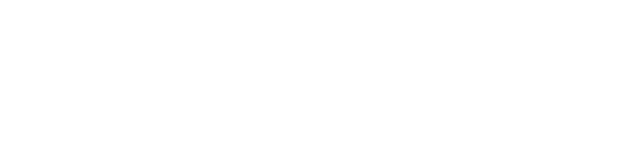
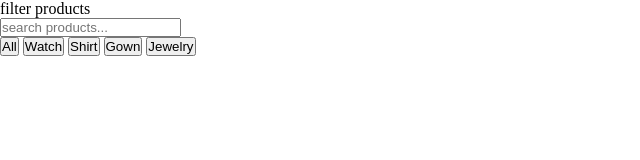
Before and after one commit to mohammaderfankh/searchProject, a plain HTML site: page index.html in a window 1280 px wide. Shown: the whole page, without its empty margins (0-640 px from the left). Drawn offline with Linux system fonts and the light colour scheme.

Commit message:
add header

```diff
--- a/index.html
+++ b/index.html
@@ -8,7 +8,23 @@
         <title>Document</title>
     </head>
     <body>
-
+        <header>
+            <div class="header">
+                <div class="logo-text">filter products</div>
+                <div class="search-input">
+                    <form>
+                        <input type="text" class="search" placeholder="search products..." />
+                    </form>
+                </div>
+                <div class="filter-box">
+                    <button class="btn" data-filter="">All</button>
+                    <button class="btn" data-filter="watch">Watch</button>
+                    <button class="btn" data-filter="shirt">Shirt</button>
+                    <button class="btn" data-filter="gown">Gown</button>
+                    <button class="btn" data-filter="jewelry">Jewelry</button>
+                </div>
+            </div>
+        </header>
         <script src="js/index.js"></script>
     </body>
 </html>
```
